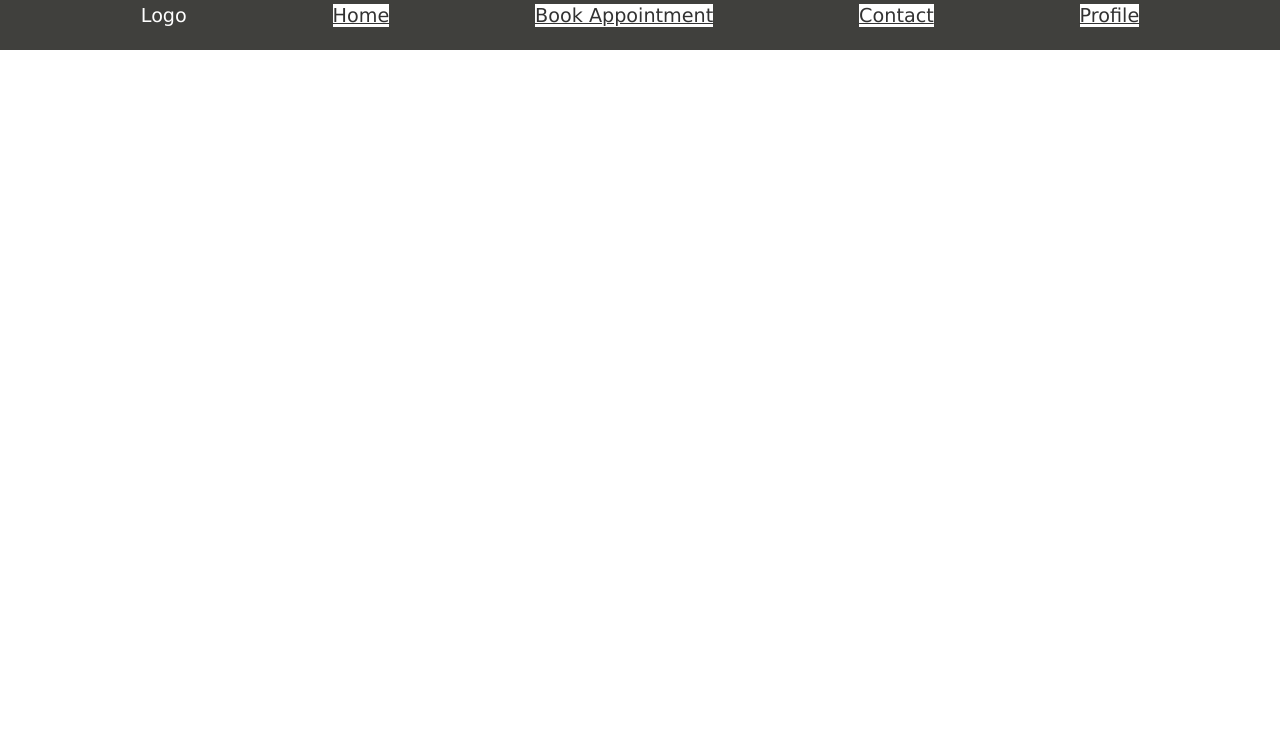
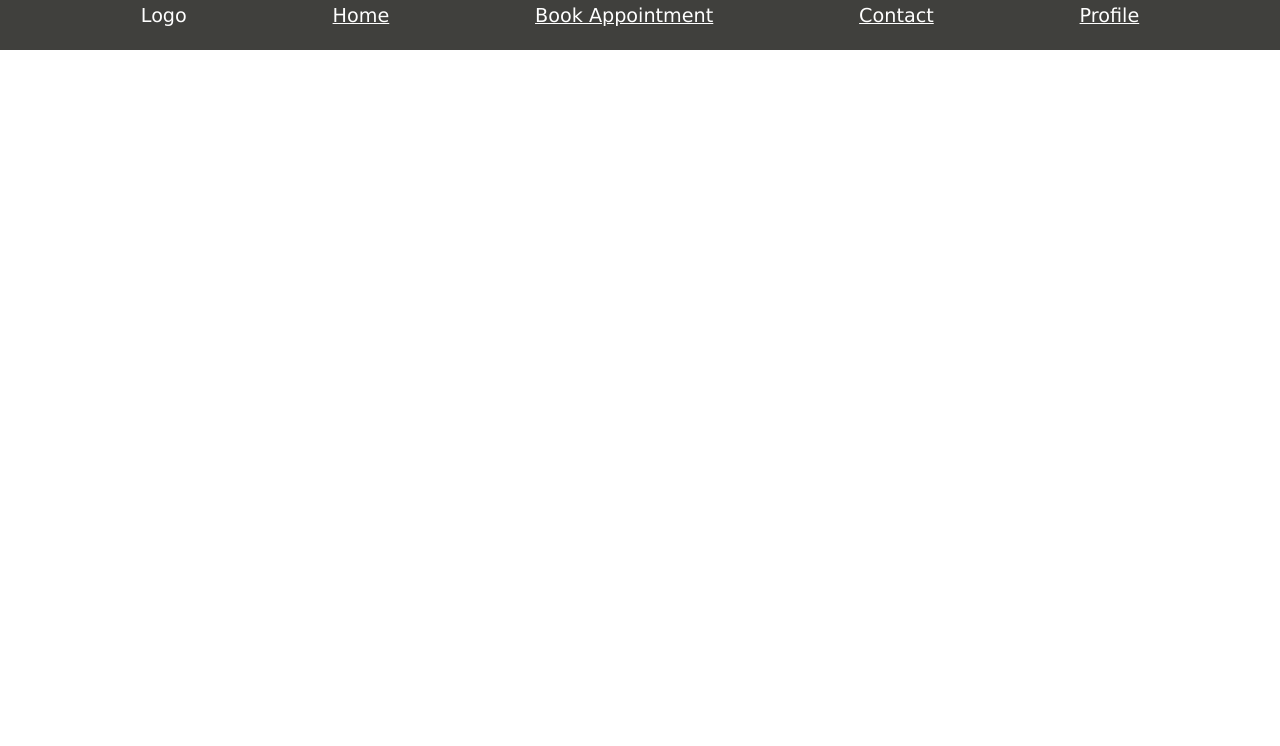
Before and after one commit to MM-BYC/SBA316DOM_Frictionless-Personal-Appointment-Planner, a plain HTML site: page index.html in a window 1280 px wide. Shown: the part 54-800 px from the top of the page. Drawn offline with Linux system fonts and the light colour scheme.

Commit message:
fixed menu color to white

```diff
--- a/index.html
+++ b/index.html
@@ -18,11 +18,11 @@
         <div class="topnav">
             <ul>
                 <li>Logo</li>
-                <li class="menuItem"><a href="#home">Home</a></li>
-                <li class="menuItem"><a href="#book">Book Appointment</a></li>
-                <li class="menuItem"><a href="#contact">Contact</a></li>
+                <li><a class="menuItem" href="#home">Home</a></li>
+                <li><a class="menuItem" href="#book">Book Appointment</a></li>
+                <li><a class="menuItem" href="#contact">Contact</a></li>
                 <li class="dropdown">
-                    <a href="#">Profile</a>
+                    <a class="menuItem" href="#">Profile</a>
                     <ul class="dropdownContent">
                         <li><a href="#">Account</a></li>
                         <li><a href="#">Logout</a></li>
--- a/style.css
+++ b/style.css
@@ -3,8 +3,8 @@
   box-sizing: border-box;
   margin: 0;
   padding: 0;
-  background-color: white;
-  color: rgb(50, 50, 50);
+  /* background-color: white; */
+  /* color: rgb(50, 50, 50); */
   font-family: "Lucida Sans", "Lucida Sans Regular", "Lucida Grande",
     "Lucida Sans Unicode", Geneva, Verdana, sans-serif;
 }
@@ -36,6 +36,10 @@ ul {
   color: white;
   padding: 10px 15px;
   transition: all 0.3s ease; /* Add transition for smooth hover effect */
+}
+
+a.menuItem {
+  color: white;
 }
 
 .topnav ul li:hover {
```
